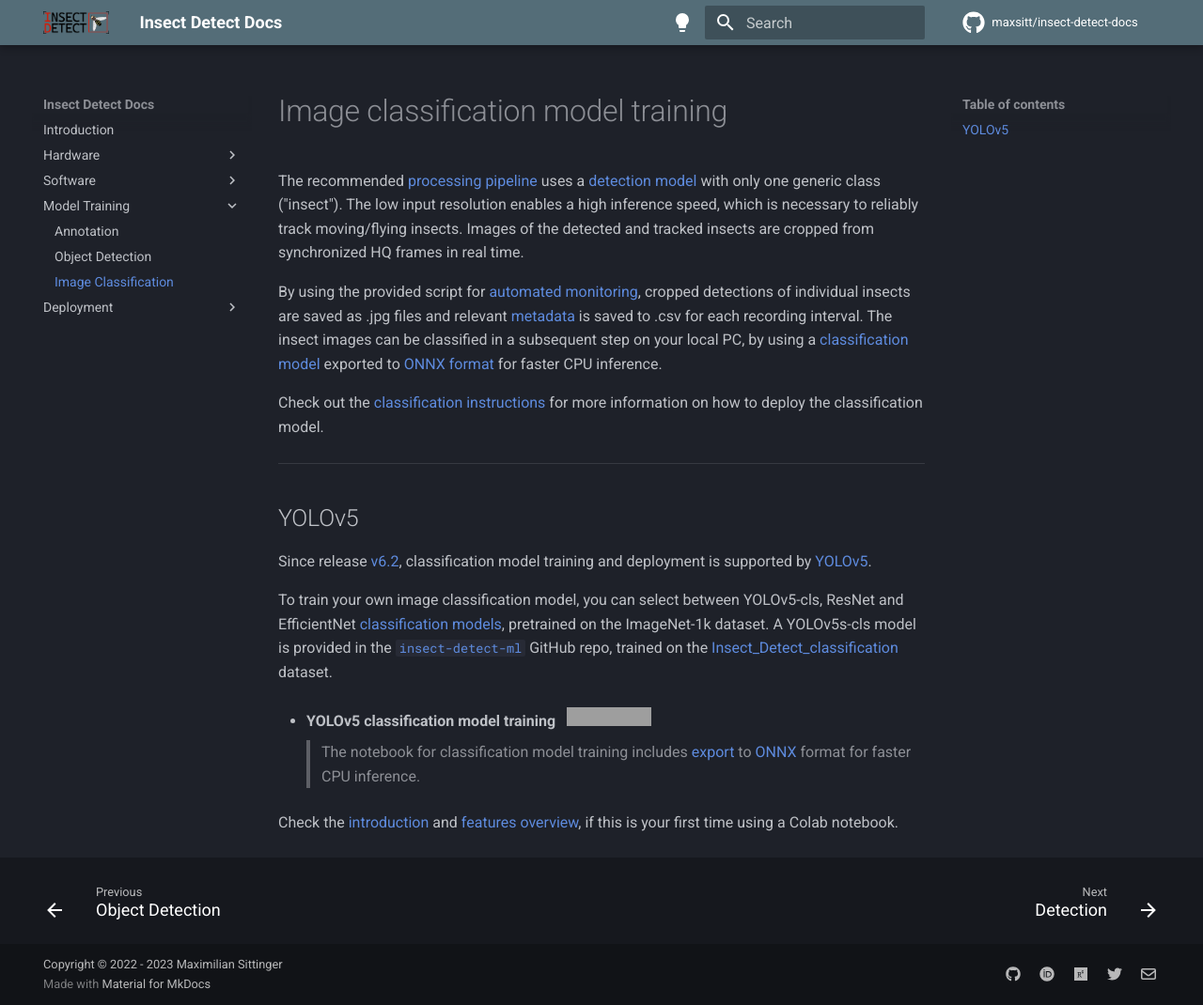
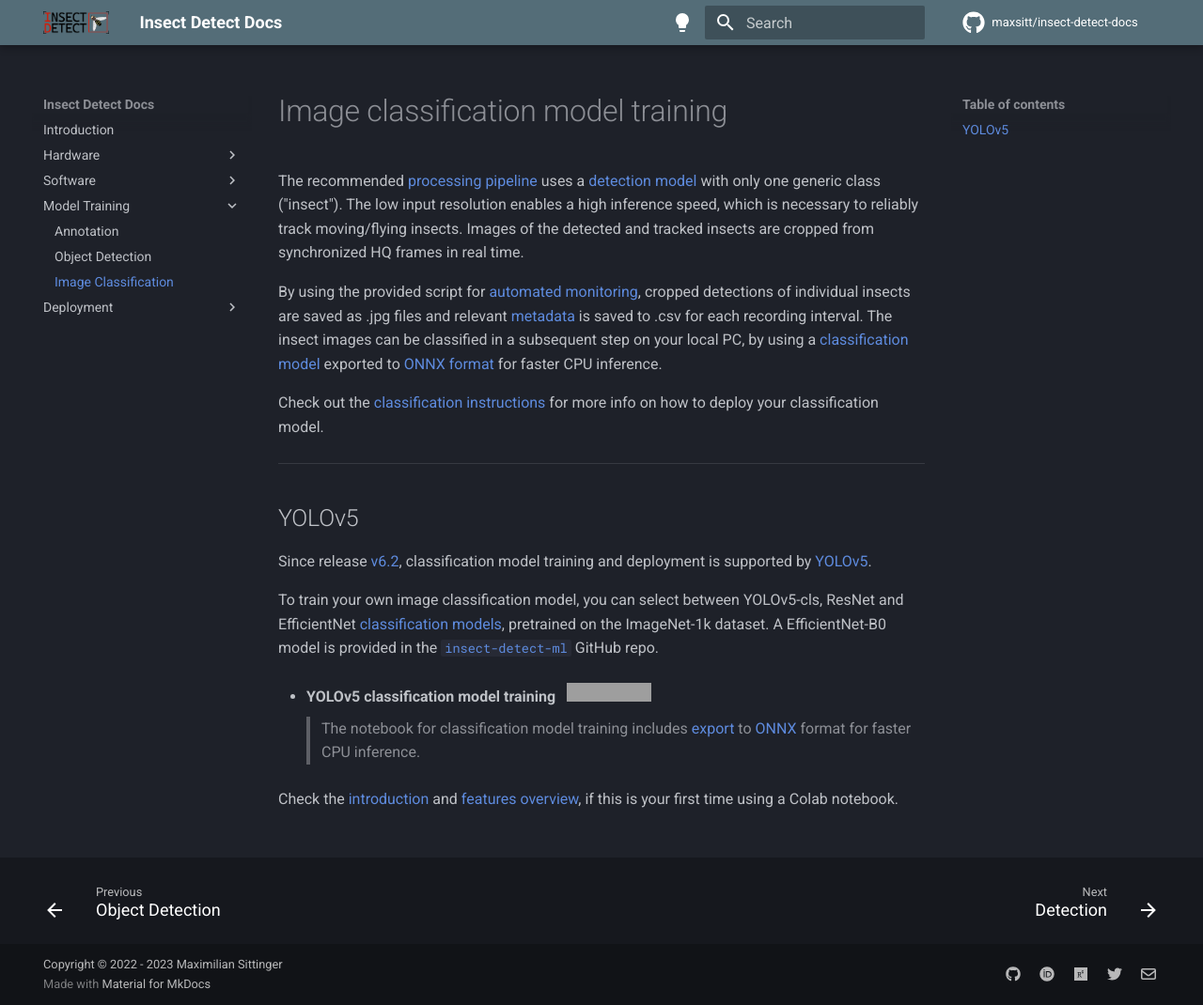
Before and after one commit to maxsitt/insect-detect-docs, an MkDocs documentation site: the page built from docs/modeltraining/train_classification.md, in a window 1280 px wide and 1070 px high. Shown: the whole window at 94% size. Built offline with MkDocs 1.6.1 and Material for MkDocs 9.7.7, drawn with Linux system fonts in a browser that asks for light colours; comment, search, counter and statistics services are not loaded; grey boxes are pictures that could not be loaded.

Commit message:
Update train_classification.md
Update classification model info.

```diff
--- a/docs/modeltraining/train_classification.md
+++ b/docs/modeltraining/train_classification.md
@@ -16,7 +16,7 @@
 for faster CPU inference.
 
 Check out the [classification instructions](../deployment/classification.md){target=_blank}
-for more information on how to deploy the classification model.
+for more info on how to deploy your classification model.
 
 ---
 
@@ -29,11 +29,9 @@
 To train your own image classification model, you can select between YOLOv5-cls,
 ResNet and EfficientNet
 [classification models](https://github.com/ultralytics/yolov5#classification){target=_blank},
-pretrained on the ImageNet-1k dataset. A YOLOv5s-cls model is provided in the
+pretrained on the ImageNet-1k dataset. A EfficientNet-B0 model is provided in the
 [`insect-detect-ml`](https://github.com/maxsitt/insect-detect-ml){target=_blank}
-GitHub repo, trained on the
-[Insect_Detect_classification](https://universe.roboflow.com/maximilian-sittinger/insect_detect_classification){target=_blank}
-dataset.
+GitHub repo.
 
 - **YOLOv5 classification model training** &nbsp;
   [![Open In Colab](https://colab.research.google.com/assets/colab-badge.svg)](https://colab.research.google.com/github/maxsitt/insect-detect-ml/blob/main/notebooks/YOLOv5_classification_training.ipynb){target=_blank}
```
